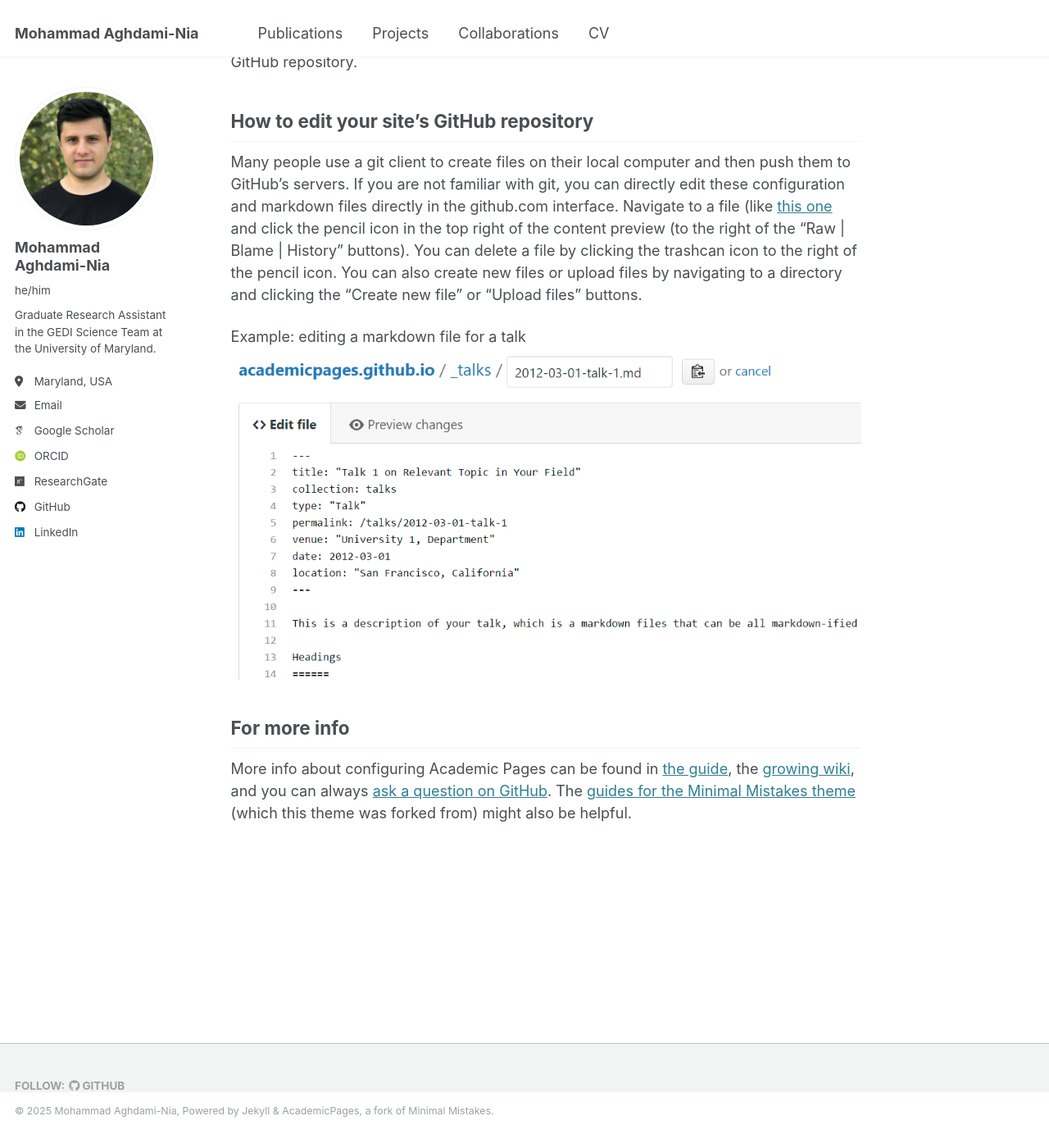
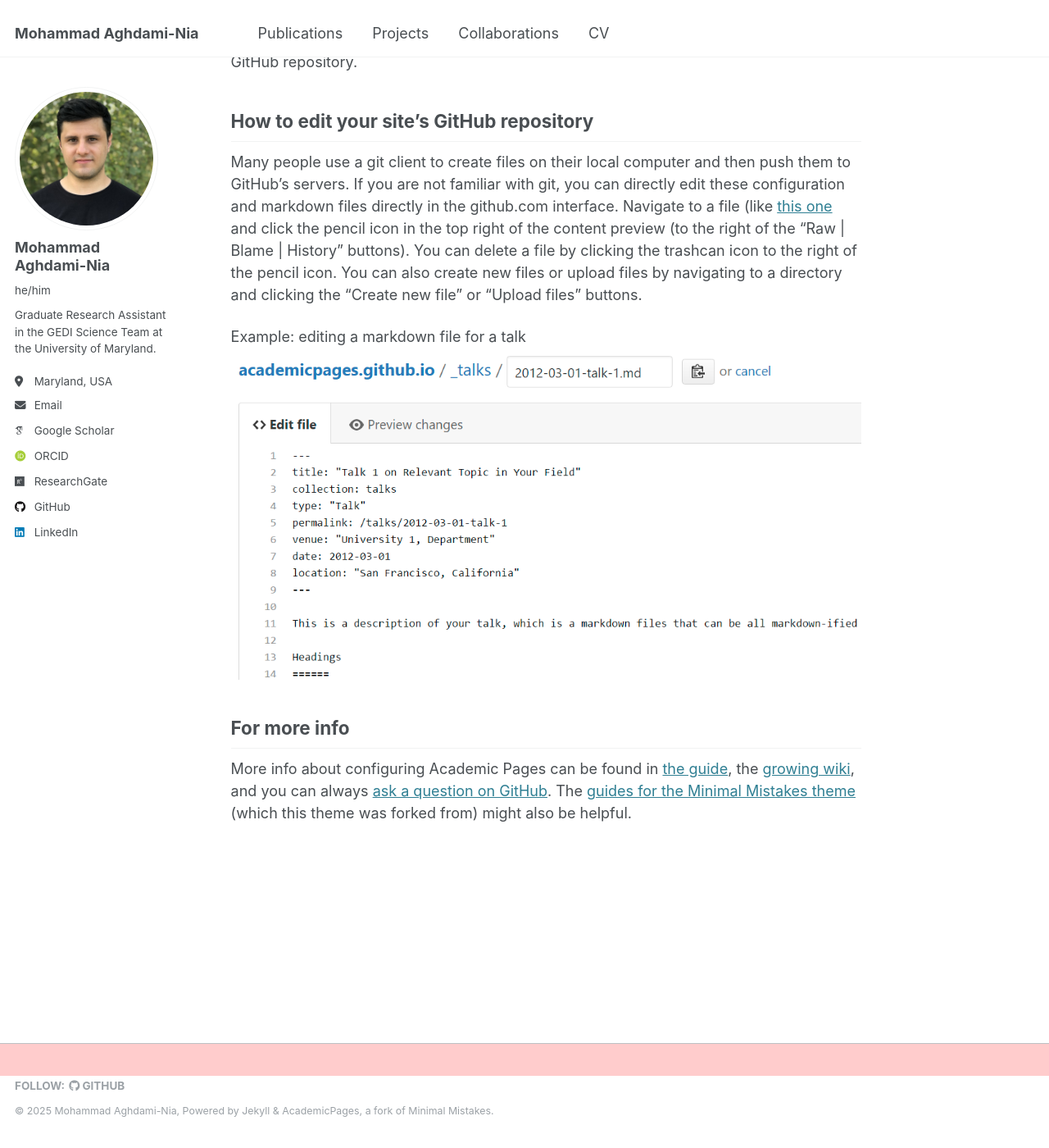
Before and after one commit to mo-agh/mo-agh.github.io, a Jekyll site: the page built from _pages/about.md, in a window 1280 px wide and 1400 px high, scrolled down 2133 px. Shown: the whole window at 82% size. Built offline with Jekyll 4.4.1, drawn with Linux system fonts in a browser that asks for light colours; some web fonts are replaced.

Commit message:
Update _footer.scss

```diff
--- a/_sass/layout/_footer.scss
+++ b/_sass/layout/_footer.scss
@@ -12,7 +12,7 @@
   /* sticky footer fix start */
   position: absolute;
   bottom: 0em;
-  height: 60px;
+  height: 40px;
   /* sticky footer fix end */
   margin-top: 3em;
   color: mix(#fff, $gray, 25%);
@@ -20,7 +20,7 @@
           animation: intro 0.3s both;
   -webkit-animation-delay: 0.45s;
           animation-delay: 0.45s;
-  background-color: $lighter-gray;
+  background-color: #ffcccc;
   border-top: 1px solid $light-gray;
 
   footer {
```
